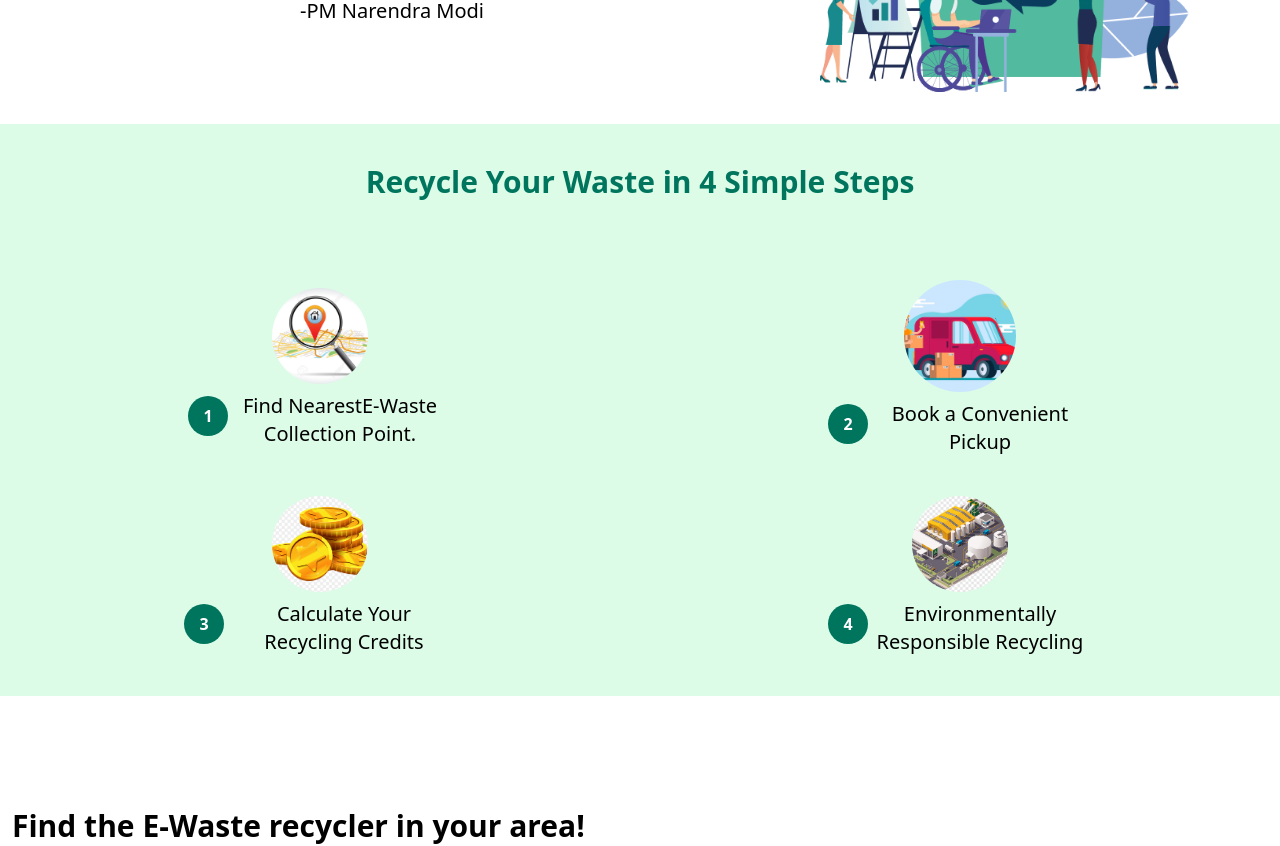
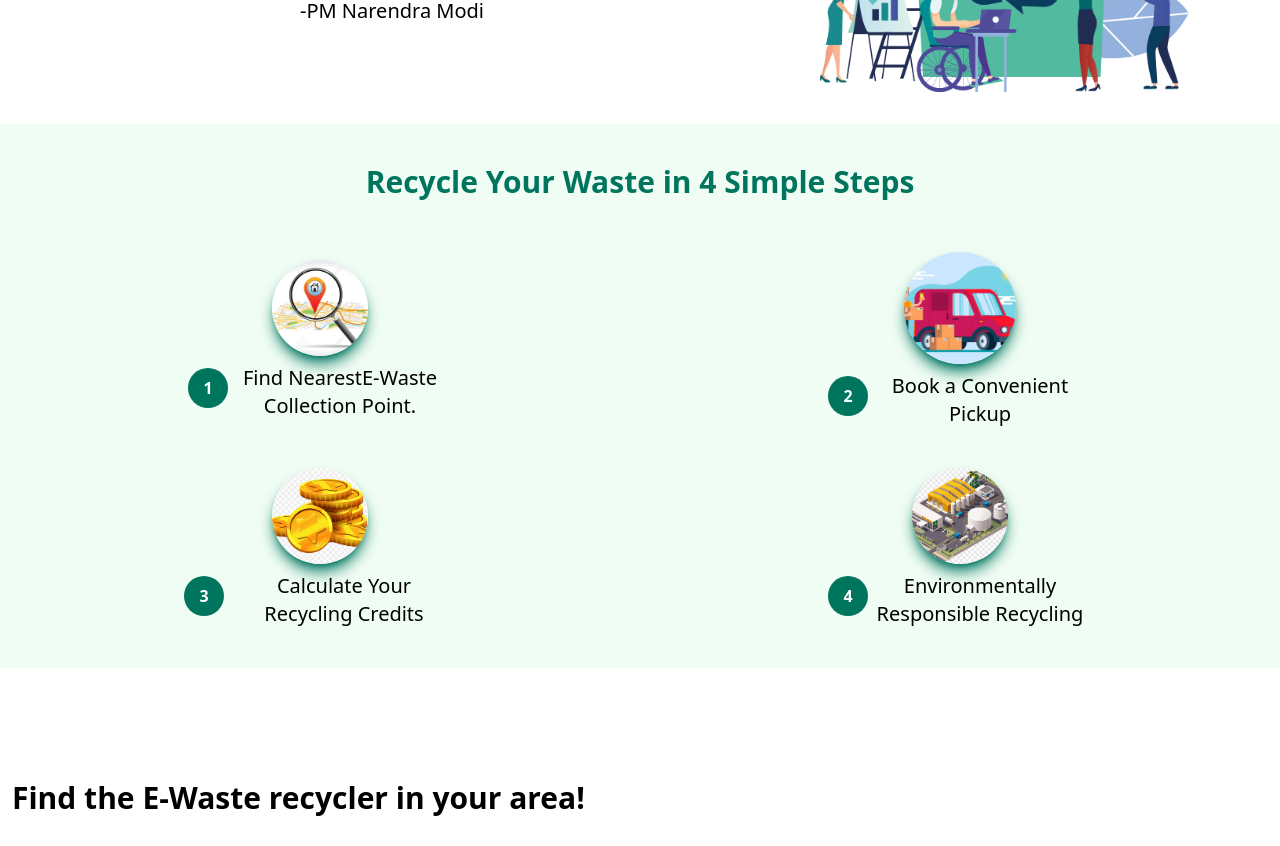
Before and after one commit to mili-srivastava/SIH-Prototype, a Next.js app: page / in a window 1280 px wide. Shown: the part 380-1226 px from the top of the page. Built offline with nearby package versions, Linux system fonts and the light colour scheme.

Commit message:
updated blog

```diff
--- /dev/null
+++ b/Props/index.js
@@ -0,0 +1 @@
+export {default as Blog} from './Blog'
--- a/components/home/BlogContent.jsx
+++ b/components/home/BlogContent.jsx
@@ -1,6 +1,8 @@
 // import props
 
-import Blog from "@/props/Blog";
+// import Blog from "@/props/Blog";
+
+import {Blog} from "@/props/index";
 
 const BlogContent = () => {
   return (
--- a/components/home/Steps.jsx
+++ b/components/home/Steps.jsx
@@ -3,14 +3,14 @@ import React from "react";
 
 const Steps = () => {
   return (
-    <div className="mt-8 bg-green-100 py-10 ">
+    <div className="mt-8 bg-green-50  py-10 ">
       <p className="text-center text-3xl font-bold text-primary ">
         Recycle Your Waste in 4 Simple Steps
       </p>
 
-      <div className="grid grid-cols-1 sm:grid-cols-2 justify-center items-center mt-10 ">
+      <div className="grid grid-cols-1 sm:grid-cols-2 justify-center items-center mt-3 ">
         <div className="flex flex-col items-center justify-center">
-          <div className="mt-10 flex items-center justify-center">
+          <div className="mt-10 flex items-center justify-center shadow-lg shadow-primary rounded-full">
             <Image
               src="/images/location.jpg"
               width={500}
@@ -27,7 +27,7 @@ const Steps = () => {
           </div>
         </div>
         <div className="mt-10 flex flex-col items-center justify-center">
-          <div className="flex items-center justify-center">
+          <div className="flex items-center justify-center shadow-lg shadow-primary rounded-full">
             <Image
               src="/images/pickup.avif"
               width={500}
@@ -44,7 +44,7 @@ const Steps = () => {
           </div>
         </div>
         <div className="mt-10 flex flex-col items-center justify-center">
-          <div className="flex items-center justify-center">
+          <div className="flex items-center justify-center shadow-lg shadow-primary rounded-full">
             <Image
               src="/images/credit.png"
               width={500}
@@ -61,7 +61,7 @@ const Steps = () => {
           </div>
         </div>
         <div className="flex flex-col items-center justify-center">
-          <div className="mt-10 flex items-center justify-center">
+          <div className="mt-10 flex items-center justify-center shadow-lg shadow-primary rounded-full">
             <Image
               src="/images/recycle.png"
               width={500}
```
